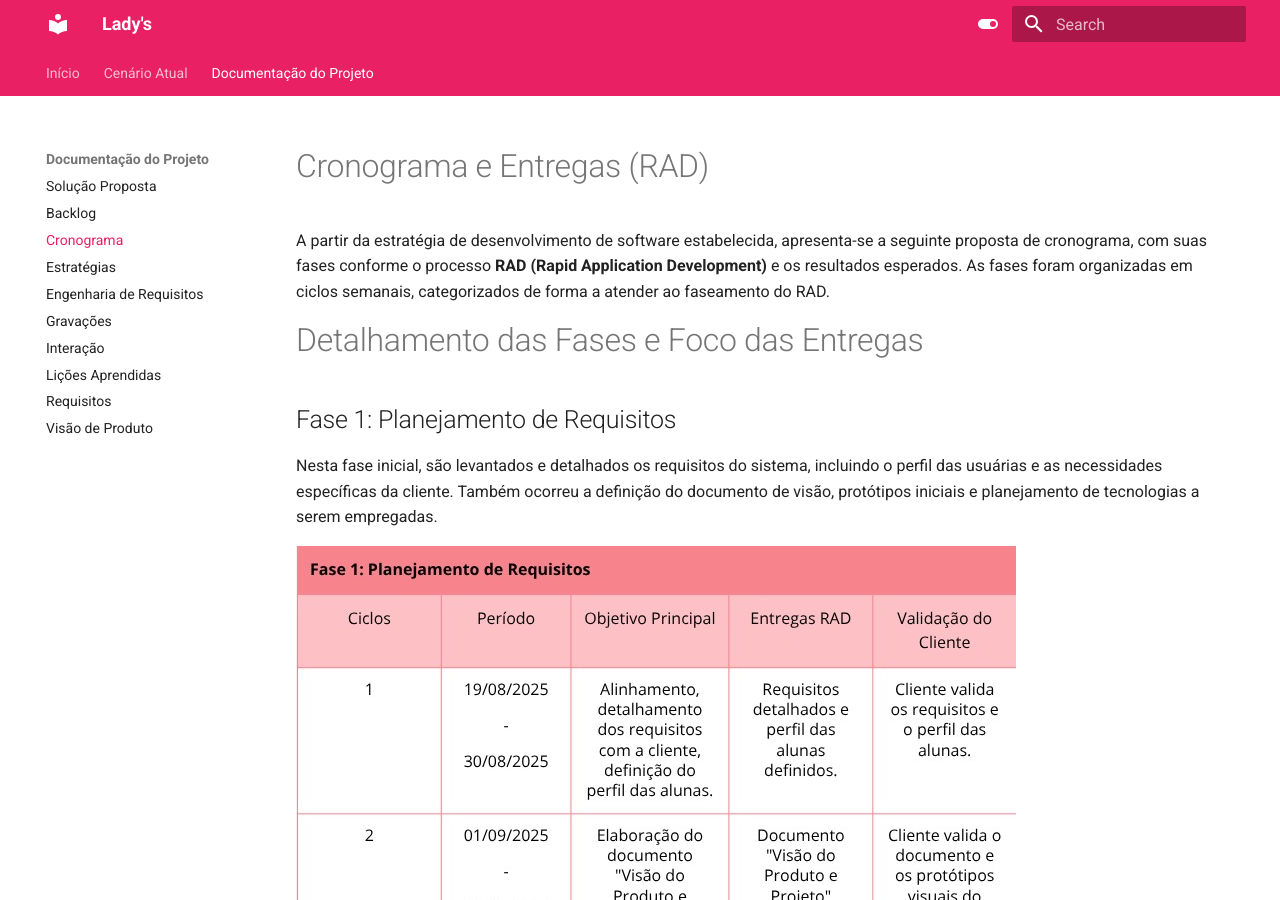
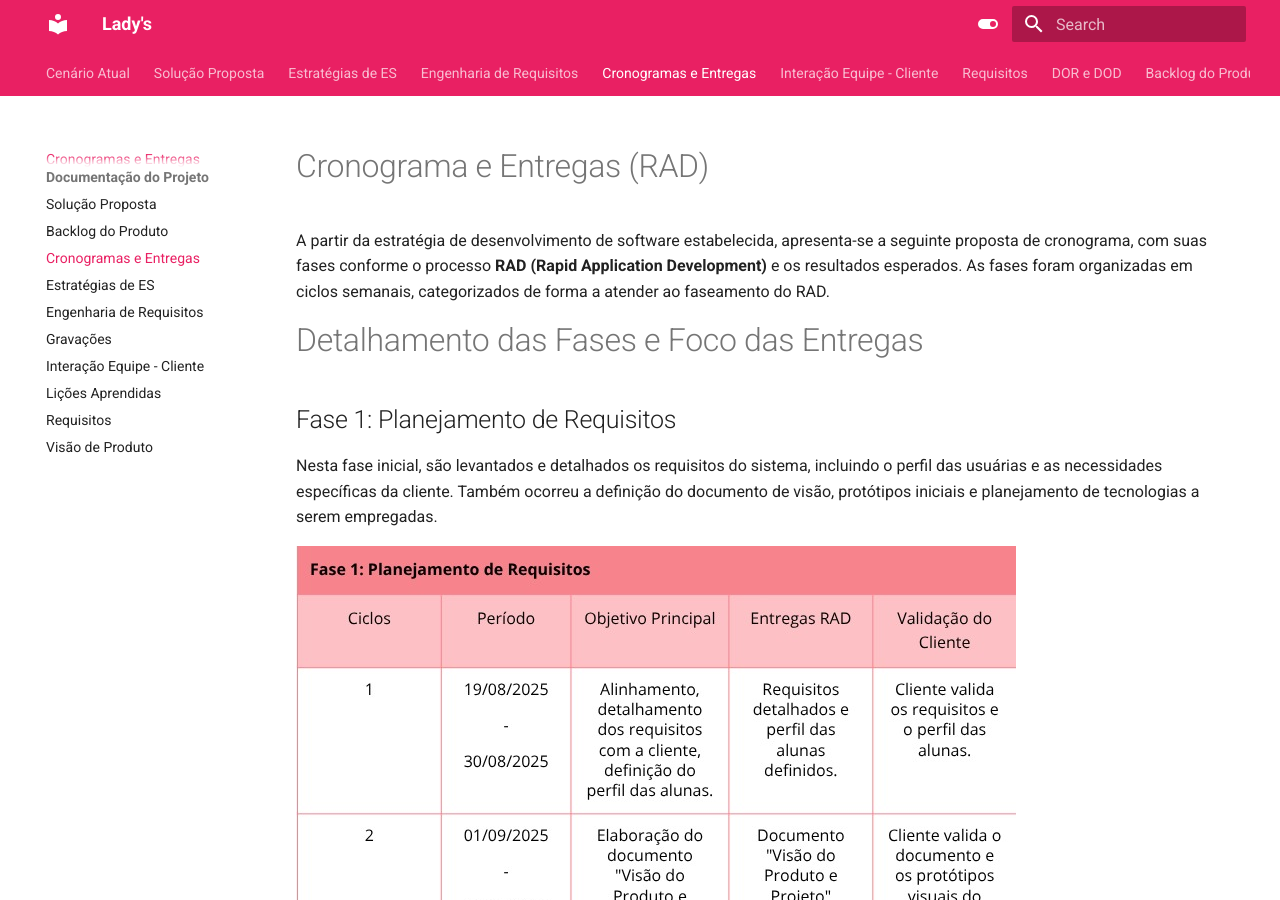
Before and after one commit to mdsreq-fga-unb/REQ-2025.2-T01-EscolaPoleDance, an MkDocs documentation site: the page built from docs/cronograma.md, in a window 1280 px wide and 900 px high. Built offline with MkDocs 1.6.1 and Material for MkDocs 9.7.7, drawn with Linux system fonts in a browser that asks for light colours.

Commit message:
docs/ajusting pages so it matches the documentation

```diff
--- a/mkdocs.yml
+++ b/mkdocs.yml
@@ -28,8 +28,19 @@ theme:
     - content.code.copy
 
 nav:
-  - Início: index.md
-  - Cenário Atual: cenario-atual.md
+  - Cenário Atual: index.md
+  - Solução Proposta: solucao-proposta.md
+  - Estratégias de ES: estrategias.md
+  - Engenharia de Requisitos: er.md
+  - Cronogramas e Entregas: cronograma.md
+  - Interação Equipe - Cliente: interacao.md
+  - Requisitos: requisitos.md
+  - DOR e DOD: dor-dod.md
+  - Backlog do Produto: backlog.md
+  - Lições Aprendidas: licoes-aprendidas.md
+  - Referências Bibliográficas: referencias.md
+  - Gravações: gravacoes.md
+  - Estudos de Caso: estudos-de-caso.md
   - Documentação do Projeto:
       - Solução Proposta: solucao-proposta.md
       - Backlog: backlog.md
```
Also changed, not shown: docs/dor-dod.md (added, +1 -0 lines), docs/estudos-de-caso.md (added, +1 -0 lines), docs/index.md (+36 -5 lines), docs/referencias.md (added, +1 -0 lines).
